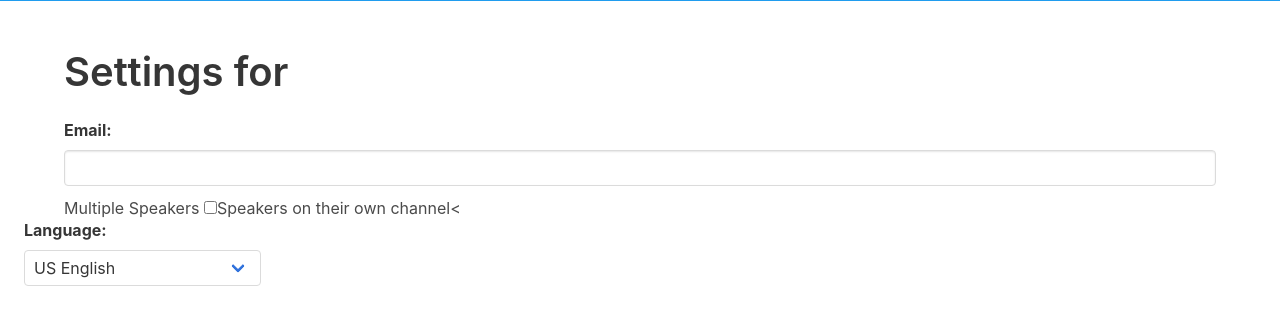
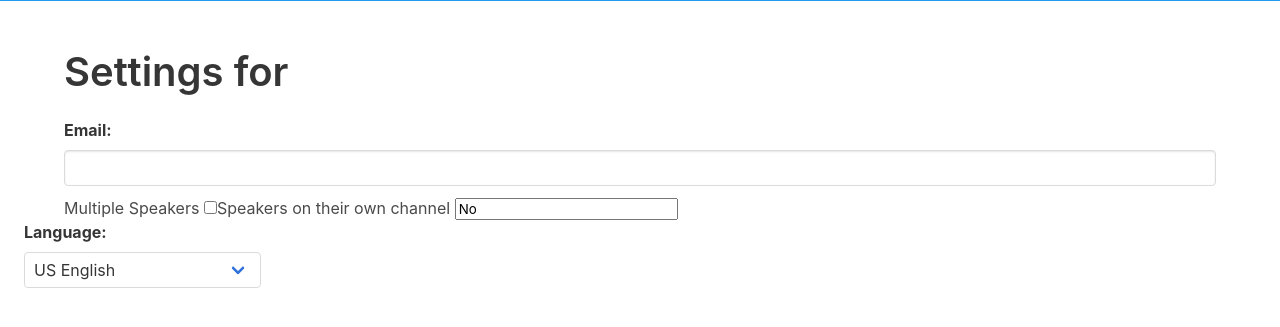
Before and after one commit to productivity-in-tech/pit_transcriptor_amazon, a Python web app: template templates/get_transcription_settings.html in a window 1280 px wide. Shown: the part 149-476 px from the top of the page. Run offline with Jinja, Linux system fonts and the light colour scheme; the template is opened without the code that fills it, so the values that code supplies are empty; some libraries are stand-ins or nearby versions.

Commit message:
add more transcription settings

```diff
--- a/templates/get_transcription_settings.html
+++ b/templates/get_transcription_settings.html
@@ -17,7 +17,9 @@
         <input type="checkbox" value="true">
         </label>
 
-        <label class="checkbox">Speakers on their own channel<</label>
+        <label class="checkbox">Speakers on their own channel
+        <input type=checkbox" value="No">
+        </label>
     </div>
 
     </div>
```
